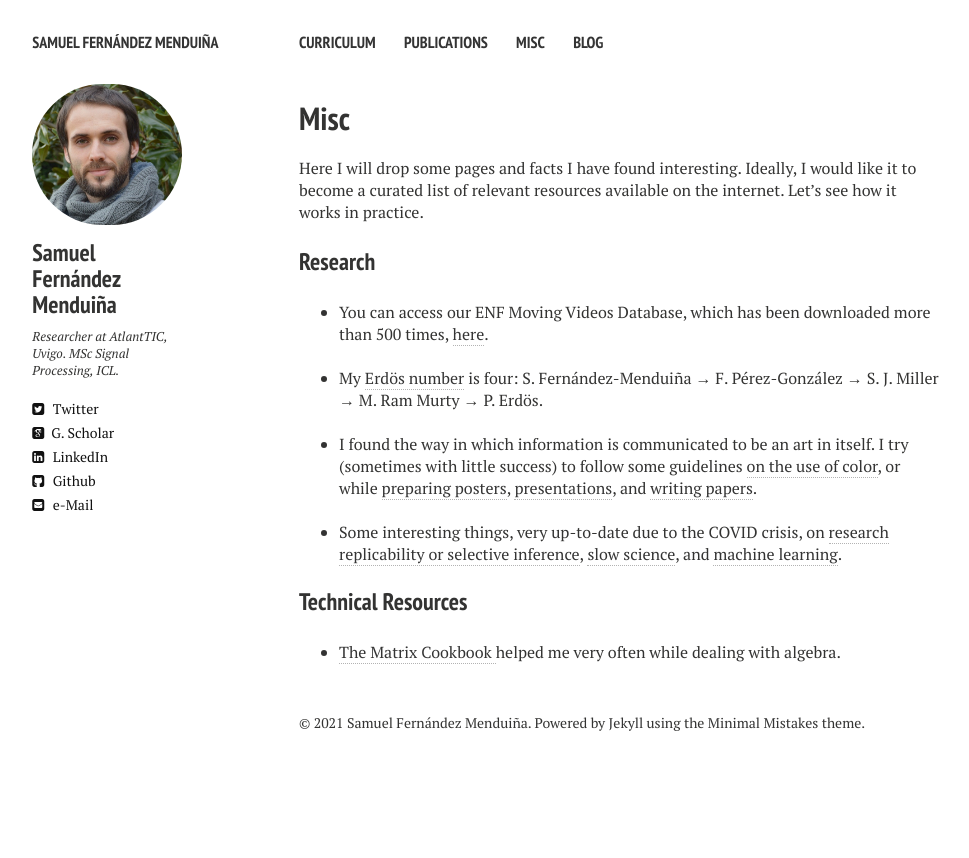
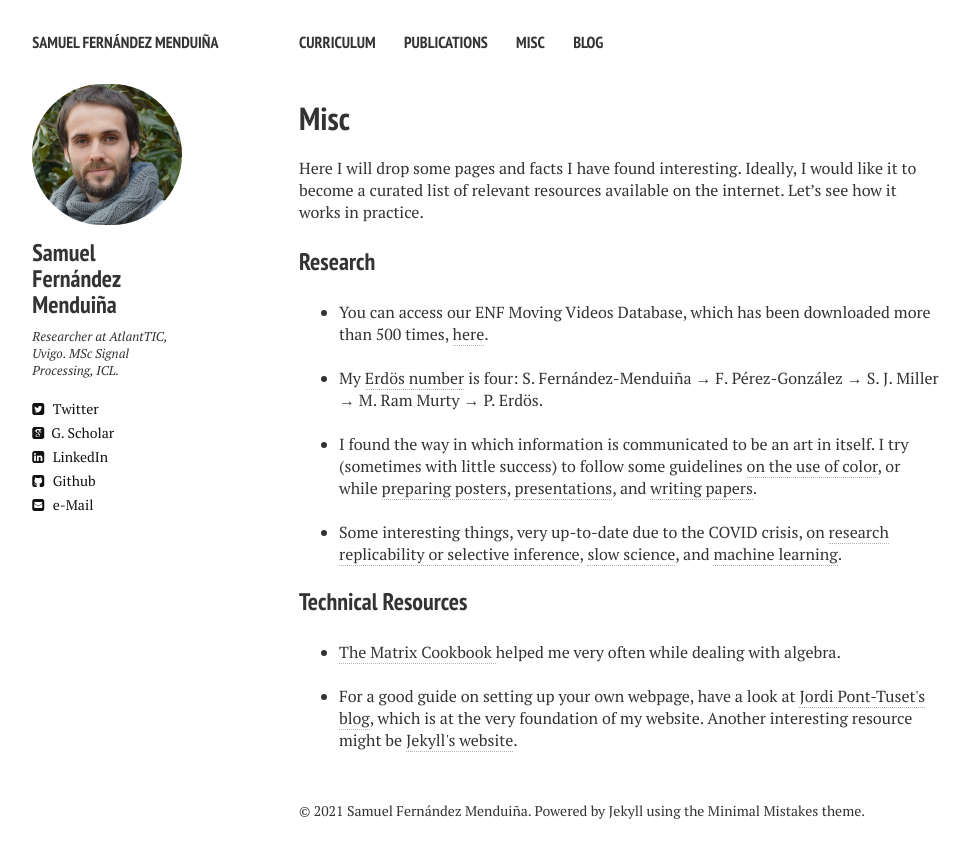
Before and after one commit to sf219/sfweb, a Jekyll site: the page built from code.md, in a window 1280 px wide. Shown: the top 858 px of the page, without its empty margins (21-990 px from the left). Built offline with Jekyll 4.4.1, drawn with Linux system fonts in a browser that asks for light colours; nearby versions of some CDN libraries.

Commit message:
Update code.md

```diff
--- a/code.md
+++ b/code.md
@@ -25,4 +25,6 @@ Here I will drop some pages and facts I have found interesting. Ideally, I would
 ### Technical Resources
 <ul>
   <li> <a href="https://www.math.uwaterloo.ca/~hwolkowi/matrixcookbook.pdf" target="_blanck"> The Matrix Cookbook </a> helped me very often while dealing with algebra.</li>
+  <br/>
+  <li> For a good guide on setting up your own webpage, have a look at <a href="https://jponttuset.cat/building-an-academic-website/" target="_blanck">Jordi Pont-Tuset's blog</a>, which is at the very foundation of my website. Another interesting resource might be <a href="https://jekyllrb.com/" target="_blanck"> Jekyll's website</a>.</li>
 </ul>
```
